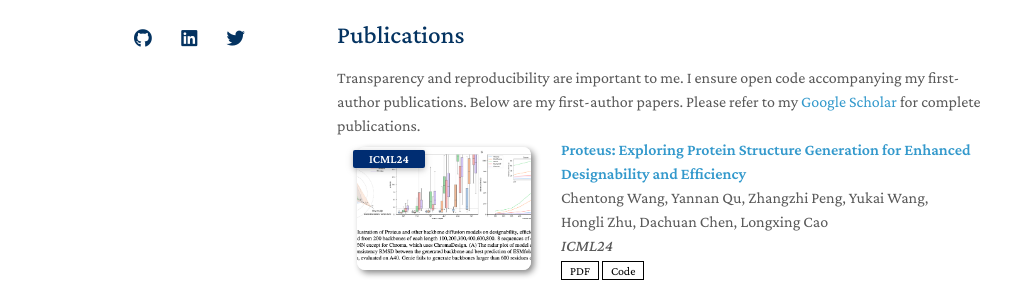
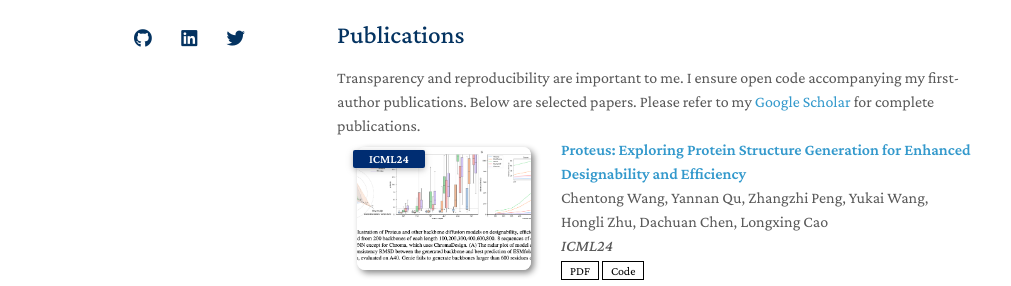
Before and after one commit to pengzhangzhi/home, a Jekyll site: the page built from index.md, in a window 1280 px wide and 900 px high. Shown: the part 358-644 px from the top of the window, without its empty margins (133-1144 px from the left). Built offline with Jekyll 4.4.1, drawn with Linux system fonts in a browser that asks for light colours; nearby versions of some CDN libraries; a style sheet for code colours, icons or effects is not loaded; our own code applies the rules of GitHub Pages for plain Markdown files.

Commit message:
Update publications.md

```diff
--- a/_includes/publications.md
+++ b/_includes/publications.md
@@ -3,7 +3,7 @@
 <div class="publications">
 <ol class="bibliography">
 
-Transparency and reproducibility are important to me. I ensure open code accompanying my first-author publications. Below are my first-author papers. Please refer to my <a href="https://scholar.google.co.uk/citations?hl=en&user=bZwJ9oUAAAAJ">Google Scholar</a> for complete publications.
+Transparency and reproducibility are important to me. I ensure open code accompanying my first-author publications. Below are selected papers. Please refer to my <a href="https://scholar.google.co.uk/citations?hl=en&user=bZwJ9oUAAAAJ">Google Scholar</a> for complete publications.
 
 
 {% for link in site.data.publications.main %}
```
